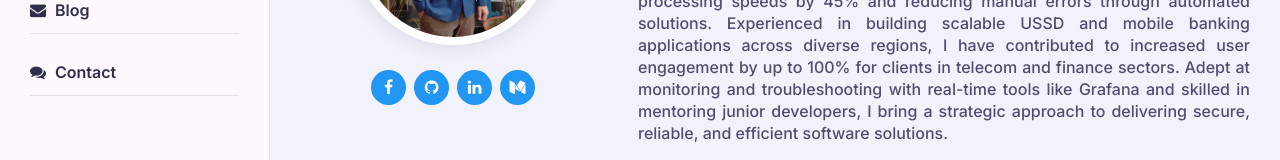
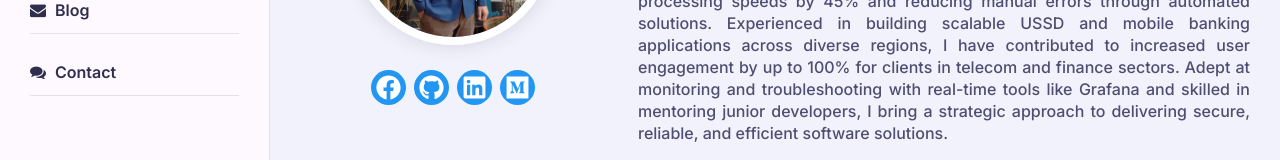
Before and after one commit to ahadAli102/portfolio-v1, a Next.js app: page / in a window 1280 px wide. Shown: the part 420-580 px from the top of the page. Built offline with nearby package versions, Linux system fonts and the light colour scheme.

Commit message:
favicon changes

```diff
--- a/package.json
+++ b/package.json
@@ -17,7 +17,7 @@
     "nodemailer": "^6.9.15",
     "react": "^18",
     "react-dom": "^18",
-    "react-icons": "^5.3.0",
+    "react-icons": "^5.5.0",
     "rss-parser": "^3.13.0"
   },
   "devDependencies": {
--- a/src/app/page.tsx
+++ b/src/app/page.tsx
@@ -1,4 +1,5 @@
 import TypeWriter from '@/components/TypeWriter';
+import { FaFacebook, FaGithub, FaLinkedin, FaMedium } from "react-icons/fa";
 
 export default function Home() {
     const titles = [
@@ -17,21 +18,21 @@ export default function Home() {
                         <div className="flex flex-col items-center md:items-center md:w-1/3">
                             <img
                                 src="/imgs/img.png"
-                                alt="Al Siam Profile"
+                                alt="Ahad Ali Profile"
                                 className="shadow-dark"
                             />
                             <div className="social-links">
                                 <a href="https://www.facebook.com/profile.php?id=100013020034819" target="_blank">
-                                    <i className="fa fa-facebook"/>
+                                    <FaFacebook size={25} />
                                 </a>
                                 <a href="https://github.com/ahadAli102" target="_blank">
-                                    <i className="fa fa-github"/>
+                                    <FaGithub size={25} />
                                 </a>
                                 <a href="https://www.linkedin.com/in/ahad2001/" target="_blank">
-                                    <i className="fa fa-linkedin"/>
+                                    <FaLinkedin size={25} />
                                 </a>
                                 <a href="https://medium.com/@linkonahad10" target="_blank">
-                                    <i className="fa fa-medium"/>
+                                    <FaMedium size={25} />
                                 </a>
                             </div>
                         </div>
--- a/src/styles/style.css
+++ b/src/styles/style.css
@@ -502,12 +502,17 @@ select {
 
 .home .intro .social-links {
     margin-top: 25px;
+    display: flex;
+    justify-content: center;
+    align-items: center;
 }
 
 .home .intro .social-links a {
     height: 35px;
     width: 35px;
-    display: inline-block;
+    display: flex;
+    justify-content: center;
+    align-items: center;
     text-align: center;
     line-height: 35px;
     color: #fff;
```
Also changed, not shown: 1 other file (tests, documents, lock files or other folders).
